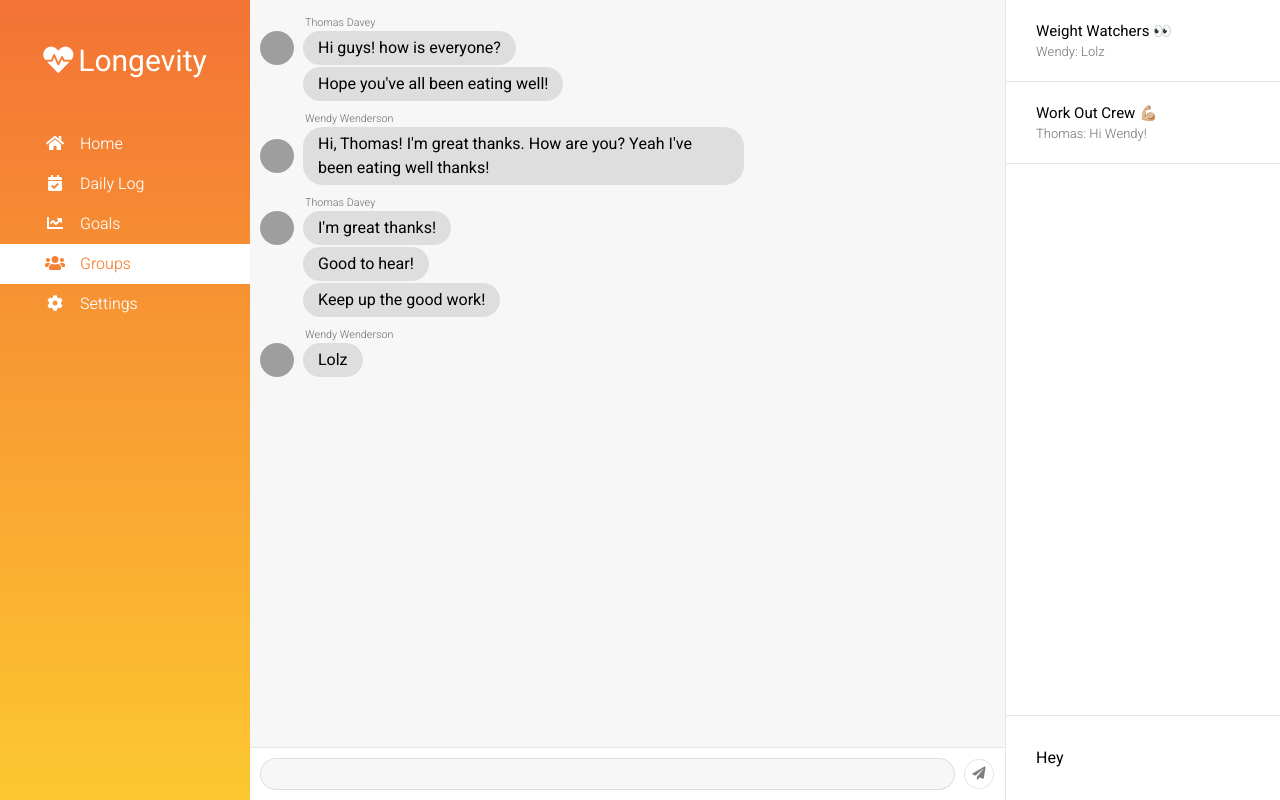
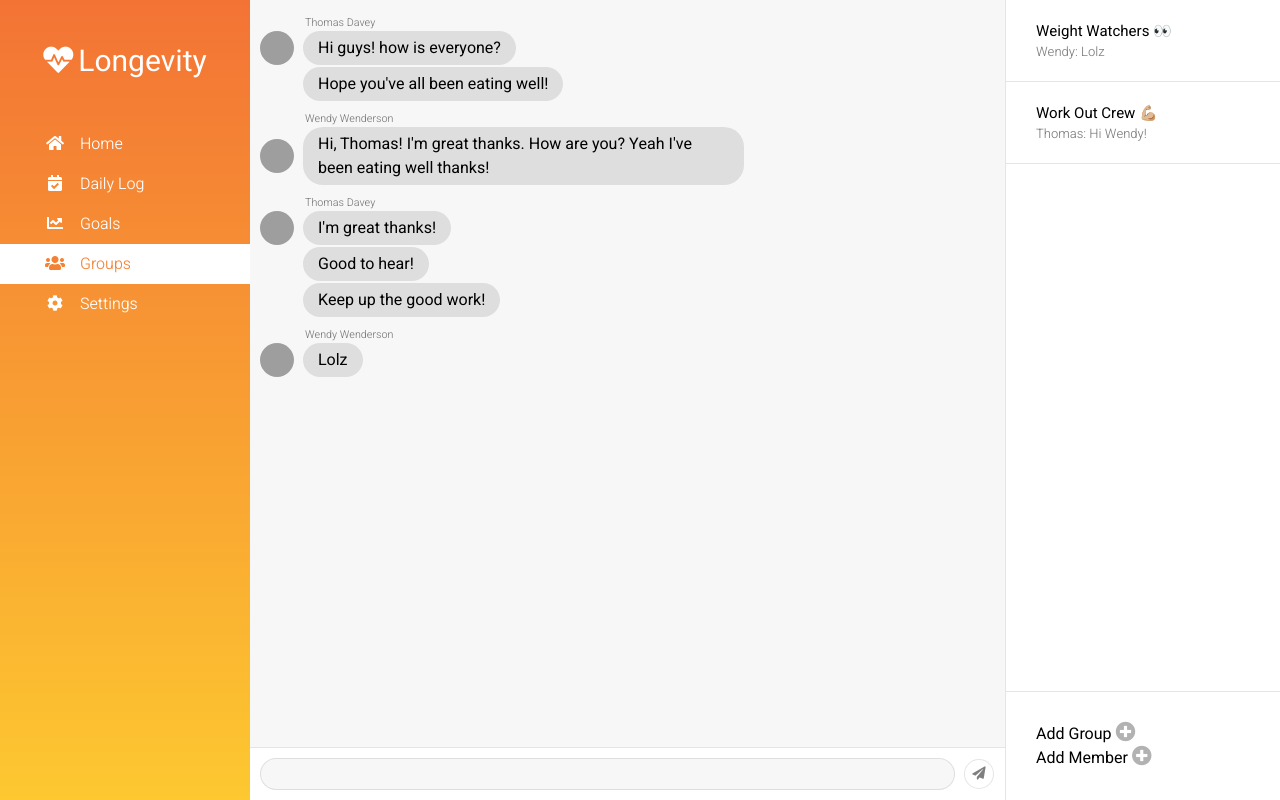
Before and after one commit to thomasdavey/HealthTrackerWebsite, a Django app: page /tracker/groups/ in a window 1280 px wide. Run offline with Django 3.2, Linux system fonts and the light colour scheme; a user stored in the database is signed in; data comes from the database, SQL or seed files in the repository; both versions use the stored data as it was after the commit; some libraries are stand-ins or nearby versions; grey boxes are pictures that could not be loaded.

Commit message:
Finished Groups Page. Can now create groups and add members.

```diff
--- a/static/css/tracker.css
+++ b/static/css/tracker.css
@@ -315,7 +315,7 @@ main {
     list-style: none;
 }
 
-.groups-list a {
+.groups-list li a {
     text-decoration: none;
     border-bottom: solid 1px rgba(0,0,0,0.1);
     padding: 20px 30px;
@@ -325,11 +325,11 @@ main {
     font-size: 15px;
 }
 
-.groups-list a:hover {
+.groups-list li a:hover {
     background-color: rgba(0,0,0,0.05);
 }
 
-.groups-list a span {
+.groups-list li a span {
     color: rgba(0,0,0,0.5);
     font-size: 13px;
     font-weight: 300;
@@ -340,7 +340,7 @@ main {
     text-overflow: ellipsis;
 }
 
-.groups-list a:focus, .groups-list a:active {
+.groups-list li a:focus, .groups-list li a:active {
     outline: none;
 }
 
@@ -352,6 +352,15 @@ main {
     bottom: 0;
     right: 0;
     border-top: solid 1px rgba(0,0,0,0.1);
+}
+
+#groups-side-bottom i {
+    font-size: 20px;
+    color: rgba(0,0,0,0.3);
+}
+
+#groups-side-bottom i:hover {
+    color: rgba(0,0,0,0.6);
 }
 
 .groups-messages {
--- a/tracker/forms.py
+++ b/tracker/forms.py
@@ -1,5 +1,6 @@
 from django import forms
-from .models import Message, Food, Exercise, CalorieCount
+from .models import Message, Food, Exercise, CalorieCount, Group, GroupMember
+from django.contrib.auth.models import User
 from users.models import Profile
 
 
@@ -9,6 +10,28 @@ class MessageForm(forms.ModelForm):
     class Meta:
         model = Message
         fields = ['message']
+
+class CreateGroupForm(forms.ModelForm):
+
+    class Meta:
+        model = Group
+        fields = ['name']
+
+class CreateGroupMemberForm(forms.ModelForm):
+    username = forms.CharField(widget=forms.TextInput(), required=True)
+
+    def clean_username(self):
+        username = self.cleaned_data['username']
+        query = User.objects.filter(username=username)
+
+        if not query:
+            raise forms.ValidationError("User not found.")
+
+        return username
+
+    class Meta:
+        model = GroupMember
+        fields = ['username']
 
 class AddExerciseForm(forms.ModelForm):
     TYPE_CHOICES = [(0,'Cardio'),(1,'Strength')]
--- a/tracker/templates/groups.html
+++ b/tracker/templates/groups.html
@@ -10,7 +10,8 @@
                 {% endfor %}
             </ul>
             <div id="groups-side-bottom">
-                <p>Hey</p>
+                <p>Add Group <a id="create-group-button"><i class="fas fa-plus-circle"></i></a></p>
+                <p>Add Member <a id="add-member-button"><i class="fas fa-plus-circle"></i></a></p>
             </div>
         </div>
         {% for set in messages %}
@@ -52,7 +53,7 @@
                             <div class="groups-chat-box">
                                 {{ field }}
                                 <input type="hidden" name="group" value="{{ message.group.id }}">
-                                <button type="submit"><i class="fas fa-paper-plane"></i></button>
+                                <button type="submit" name="message"><i class="fas fa-paper-plane"></i></button>
                             </div>
                         {% endfor %}
                         </form>
@@ -60,6 +61,48 @@
                 {% endfor %}
             </div>
         {% endfor %}
+    </div>
+    <div class="modal" id="create-group-modal">
+        <div class="modal-content">
+            <div class="close"><i class="fas fa-times"></i></div>
+            <h3>Create Group</h3>
+            {% load filters %}
+            <form method="POST" id="form-create">
+                {%  csrf_token %}
+                <ul>
+                    {% for field in create_group_form %}
+                        <li class="form-field">
+                            <p>{{ field.errors }}</p>
+                            <p class="form-label">{{ field.label_tag }}</p>
+                            {{ field|add:'form-input' }}
+                            <p class="form-help">{{ field.help_text }}</p>
+                        </li>
+                    {% endfor %}
+                </ul>
+                <button type="submit" name="create_group">Submit</button>
+            </form>
+        </div>
+    </div>
+    <div class="modal" id="add-member-modal">
+        <div class="modal-content">
+            <div class="close"><i class="fas fa-times"></i></div>
+            <h3>Add Member</h3>
+            {% load filters %}
+            <form method="POST" id="form-add">
+                {%  csrf_token %}
+                <ul>
+                    {% for field in create_group_member_form %}
+                        <li class="form-field">
+                            <p>{{ field.errors }}</p>
+                            <p class="form-label">{{ field.label_tag }}</p>
+                            {{ field|add:'form-input' }}
+                            <p class="form-help">{{ field.help_text }}</p>
+                        </li>
+                    {% endfor %}
+                </ul>
+                <button type="submit" name="add">Submit</button>
+            </form>
+        </div>
     </div>
 
     <script type="text/javascript">
@@ -89,6 +132,48 @@
         });
         {% endfor %}
 
+        $(document).on('submit', '#form-create', function(e) {
+            e.preventDefault();
+
+            $.ajaxSetup ({
+                cache: false
+            });
+
+            $.ajax({
+                type: 'POST',
+                url: '{% url 'tracker-groups' %}',
+                data: {
+                    csrfmiddlewaretoken: $('#form-create input[name=csrfmiddlewaretoken]').val(),
+                    name: $('#form-create input[name=name]').val(),
+                    create: ''
+                },
+                success: function() {
+                    location.reload(true);
+                },
+            });
+        });
+
+        $(document).on('submit', '#form-add', function(e) {
+            e.preventDefault();
+
+            $.ajaxSetup ({
+                cache: false
+            });
+
+            $.ajax({
+                type: 'POST',
+                url: '{% url 'tracker-groups' %}',
+                data: {
+                    csrfmiddlewaretoken: $('#form-add input[name=csrfmiddlewaretoken]').val(),
+                    username: $('#form-add input[name=username]').val(),
+                    add: $('.ui-state-active').attr("aria-controls")
+                },
+                success: function() {
+                    location.reload(true);
+                },
+            });
+        });
+
         $(function() {
             var tabs = $("#tabs").tabs();
             $("html, body").animate({ scrollTop: $(document).height() }, "slow");
@@ -98,5 +183,32 @@
                 tabs.tabs("refresh")
             });
         });
+
+        var createGroupModal = document.getElementById("create-group-modal");
+        var createGroupButton = document.getElementById("create-group-button");
+        var createGroupClose = document.getElementsByClassName("close")[0];
+        var addMemberModal = document.getElementById("add-member-modal");
+        var addMemberButton = document.getElementById("add-member-button");
+        var addMemberClose = document.getElementsByClassName("close")[1];
+
+        createGroupButton.onclick = function() {
+            createGroupModal.style.display = "flex";
+        };
+        createGroupClose.onclick = function() {
+            createGroupModal.style.display = "none";
+        };
+        addMemberButton.onclick = function() {
+            addMemberModal.style.display = "flex";
+        };
+        addMemberClose.onclick = function() {
+            addMemberModal.style.display = "none";
+        };
+        window.onclick = function(event) {
+            if (event.target === createGroupModal) {
+                createGroupModal.style.display = "none";
+            } else if (event.target === addMemberModal) {
+                addMemberModal.style.display = "none";
+            }
+        };
     </script>
 {% endblock content %}
--- a/tracker/views.py
+++ b/tracker/views.py
@@ -1,4 +1,5 @@
 from django.contrib.auth.forms import PasswordChangeForm
+from django.contrib.auth.models import User
 from django.shortcuts import render
 from django.shortcuts import redirect
 from django.contrib.auth.decorators import login_required
@@ -7,7 +8,7 @@ from django.contrib import messages
 from django.db.models import Sum, F
 from datetime import date
 from users.forms import AccountUpdateForm, ProfileUpdateForm
-from .forms import MessageForm, AddCustomFoodForm, AddFoodForm, UpdateWeightForm, AddCustomExerciseForm, AddExerciseForm
+from .forms import MessageForm, AddCustomFoodForm, AddFoodForm, UpdateWeightForm, AddCustomExerciseForm, AddExerciseForm, CreateGroupForm, CreateGroupMemberForm
 from .models import Message, Food, Exercise
 from .models import GroupMember
 from .models import Group, CalorieCount
@@ -154,22 +155,47 @@ def groups(request):
     for set in messages:
         last.append(set[-1])
 
-    form = MessageForm(request.POST or None)
+    form = MessageForm()
+    create_group_form = CreateGroupForm()
+    create_group_member_form = CreateGroupMemberForm()
 
     if request.method == 'POST':
-        if form.is_valid():
-            message = form.save(commit=False)
-            message.author = request.user
-            message.group = Group.objects.get(id=request.POST.get('group'))
-            message.save()
-            form = MessageForm()
+        print(request.POST)
+        if 'message' in request.POST:
+            form = MessageForm(data=request.POST)
+            if form.is_valid():
+                message = form.save(commit=False)
+                message.author = request.user
+                message.group = Group.objects.get(id=request.POST.get('group'))
+                message.save()
+        elif 'create' in request.POST:
+            create_group_form = CreateGroupForm(data=request.POST)
+            if create_group_form.is_valid():
+                group = create_group_form.save(commit=False)
+                group.creator = request.user
+                group.save()
+                GroupMember.objects.create(group=group, user=request.user)
+                query = User.objects.filter(username='longevity')
+                longevity = query[0]
+                welcome = "Welcome to your new group! Add some friends to start discussing your goals!"
+                Message.objects.create(group=group, author=longevity, message=welcome)
+                return redirect('tracker-groups')
+        elif 'add' in request.POST:
+            create_group_member_form = CreateGroupMemberForm(data=request.POST)
+            if create_group_member_form.is_valid():
+                group = Group.objects.get(id=request.POST.get('add'))
+                user = User.objects.get(username=request.POST.get('username'))
+                GroupMember.objects.create(group=group, user=user)
+                return redirect('tracker-groups')
 
     context = {
         'groups': groups,
         'messages': messages,
         'last': last,
         'selected': 'Groups',
-        'form': form
+        'form': form,
+        'create_group_form': create_group_form,
+        'create_group_member_form': create_group_member_form
     }
 
     return render(request, 'groups.html', context)
```
Also changed, not shown: db.sqlite3, media/profile-pics/Longevity.png (added).
